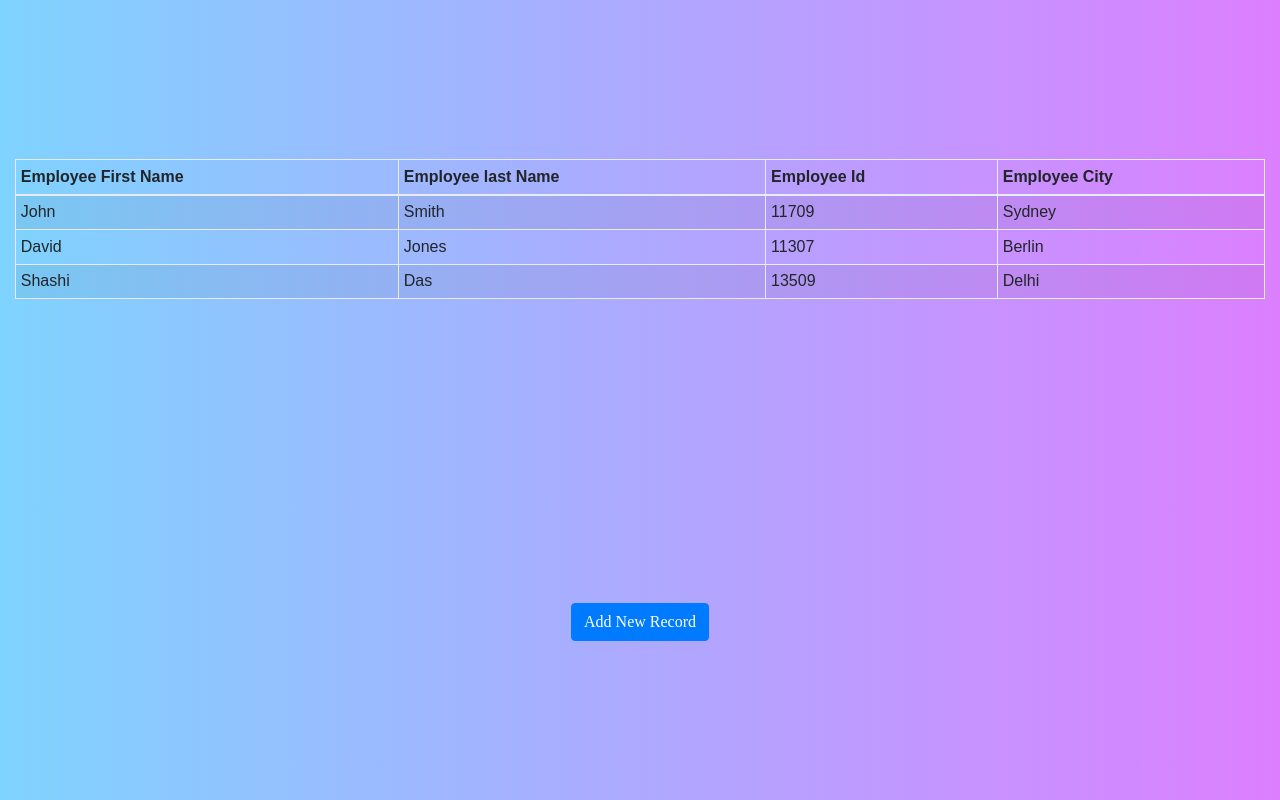
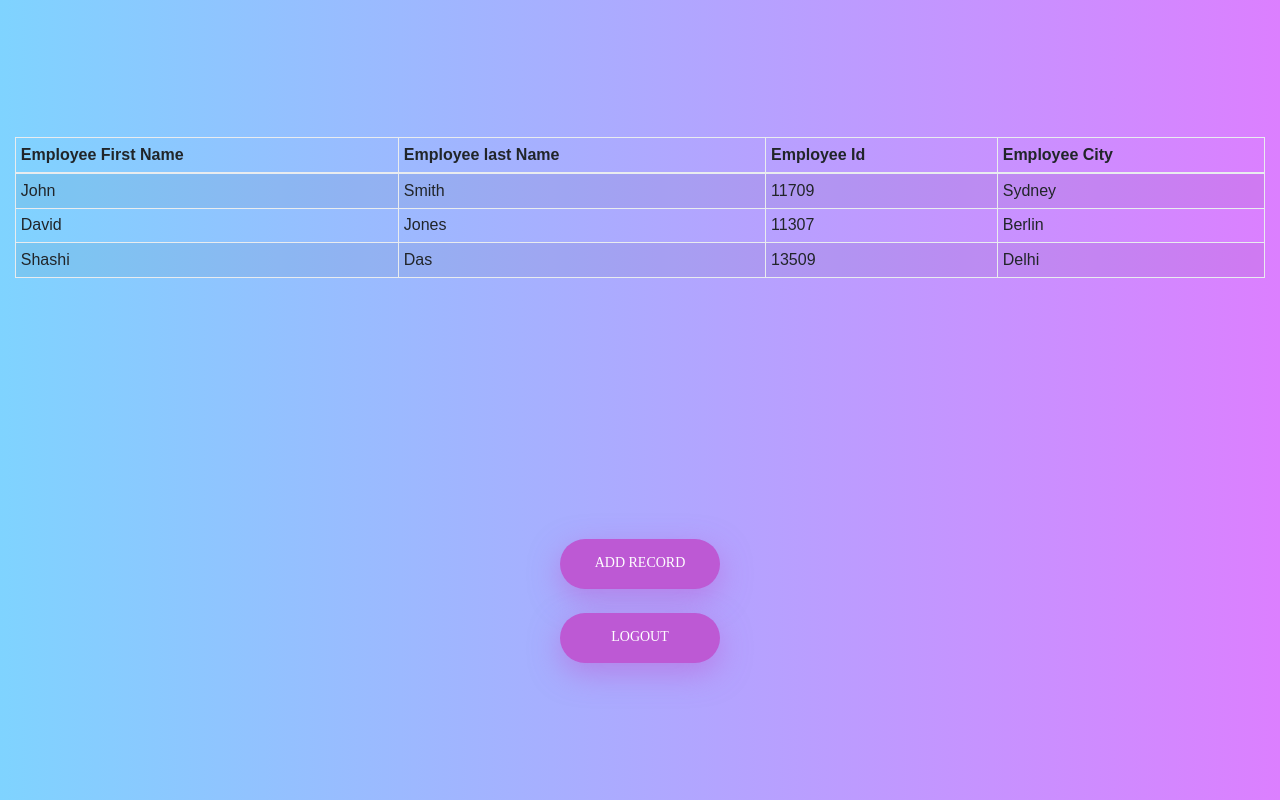
Before and after one commit to priyanka1197/employemanagement, a Django app: page /show in a window 1280 px wide. Run offline with Django 3.2, Linux system fonts and the light colour scheme; data comes from the database, SQL or seed files in the repository; both versions use the stored data as it was after the commit; some libraries are stand-ins or nearby versions; some web fonts are replaced.

Commit message:
second commit

```diff
--- a/employe/urls.py
+++ b/employe/urls.py
@@ -7,6 +7,7 @@ urlpatterns = [
     path('',views.home,name='home'),
     path('register', views.register,name='registration'),
     path('signin', views.signin,name='signin'),
+    path('logout', views.logout_view,name='logout'),
     path('emp', views.emp,name='emp'),
     path('show',views.show,name='show')
 ] + static(settings.STATIC_URL, document_root=settings.STATIC_ROOT)
--- a/employe/views.py
+++ b/employe/views.py
@@ -3,7 +3,7 @@ from .forms import EmployeeForm ,RegisterForm
 from .models import Employee
 from django.contrib.auth.models import User
 from django.contrib.auth.decorators import login_required
-from django.contrib.auth import login, authenticate
+from django.contrib.auth import login, authenticate , logout
 from django.contrib.auth.forms import AuthenticationForm
 from django.contrib import messages
 def home(request):
@@ -59,3 +59,7 @@ def emp(request):
 def show(request):
     employees = Employee.objects.all()
     return render(request,"show.html",{'employees':employees})
+
+def logout_view(request):
+    logout(request)
+    return redirect('/')
--- a/template/login.html
+++ b/template/login.html
@@ -14,6 +14,9 @@
         <h3>Log In</h3>
                  </div>
                               {{form.as_p}}
+				            {% for error in field.errors %}
+                                  <p style="color: red">{{ error }}</p>
+                             {% endfor %}
 				<div class="container-login100-form-btn">
 					<button class="login100-form-btn">
 						Sign In
--- a/template/show.html
+++ b/template/show.html
@@ -29,7 +29,19 @@
     </table>
     <br>
     <br>
-    <center><a href="/emp" class="btn btn-primary">Add New Record</a></center>
+    <div>
+    <div class="container-login100-form-btn">
+    <a href="/emp">
+    <button class="login100-form-btn" >Add Record</button>
+    </a>
+</div >
+<br>
+<div>
+<div class="container-login100-form-btn">
+<a href="/logout">
+<button class="login100-form-btn" >Logout</button>
+</a><br>
+</div >
     </body>
     </html>
     {% endblock %}
```
Also changed, not shown: db.sqlite3.
